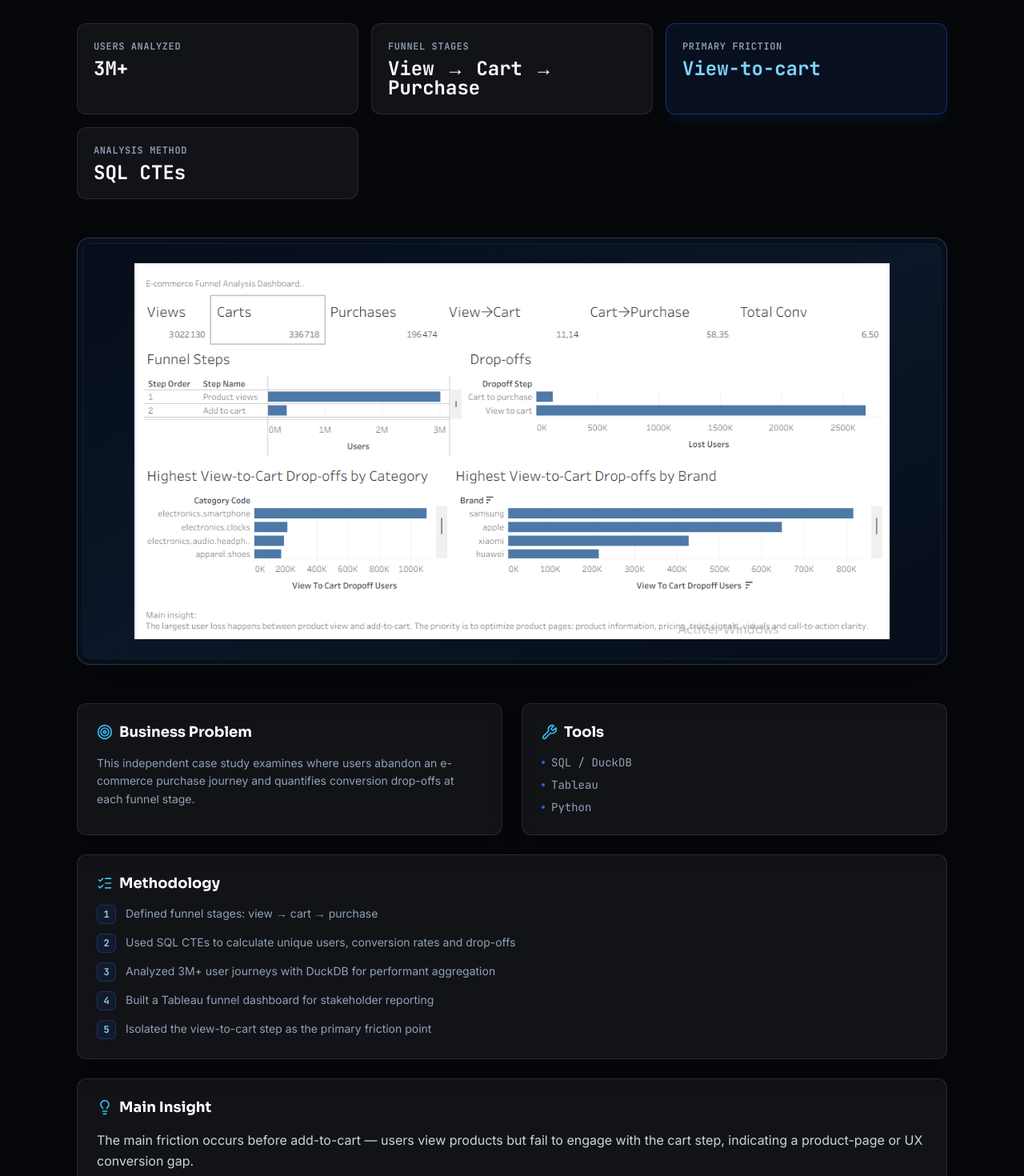
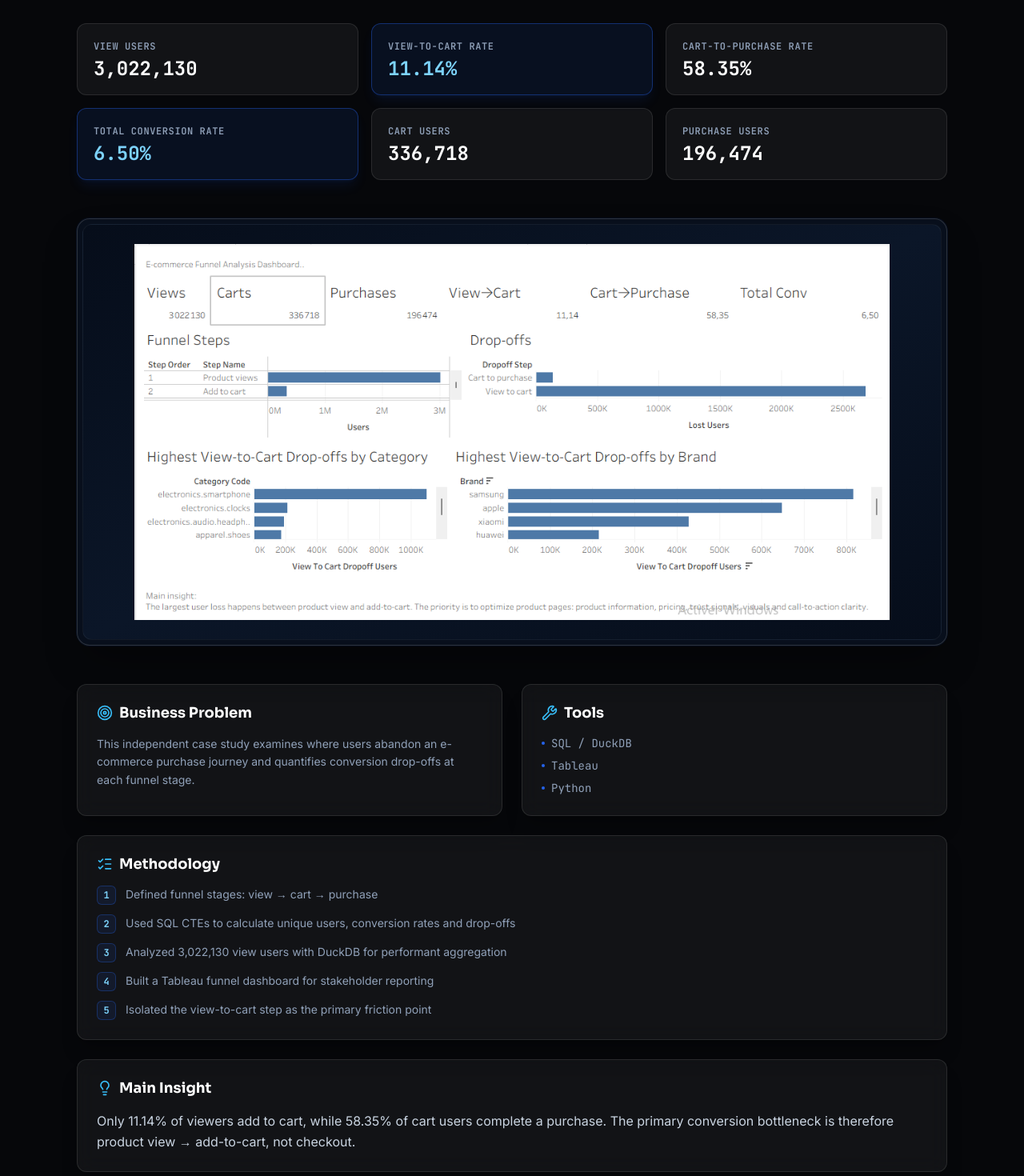
Before and after one commit to zakaria9622/zakaria-portfolio, a Next.js app: page /projects/funnel-analysis in a window 1280 px wide. Shown: the part 1420-2890 px from the top of the page at 80% size. Built offline with nearby package versions, Linux system fonts and the light colour scheme.

Commit message:
fix: use verified funnel conversion kpis

```diff
--- a/src/data/projects.ts
+++ b/src/data/projects.ts
@@ -103,7 +103,7 @@ export const projects: Project[] = [
     shortTitle: "Funnel Analysis",
     tools: ["SQL / DuckDB", "Tableau", "Python"],
     businessQuestion: "Where do users drop before purchase?",
-    scope: "More than 3M users",
+    scope: "3,022,130 view users",
     mainOutput:
       "Funnel dashboard, view-to-cart bottleneck diagnosis",
     github: "https://github.com/zakaria9622/funnel-analysis-project",
@@ -163,18 +163,20 @@ export const projects: Project[] = [
     methodology: [
       "Defined funnel stages: view → cart → purchase",
       "Used SQL CTEs to calculate unique users, conversion rates and drop-offs",
-      "Analyzed 3M+ user journeys with DuckDB for performant aggregation",
+      "Analyzed 3,022,130 view users with DuckDB for performant aggregation",
       "Built a Tableau funnel dashboard for stakeholder reporting",
       "Isolated the view-to-cart step as the primary friction point",
     ],
     kpis: [
-      { label: "Users analyzed", value: "3M+" },
-      { label: "Funnel stages", value: "View → Cart → Purchase" },
-      { label: "Primary friction", value: "View-to-cart", highlight: true },
-      { label: "Analysis method", value: "SQL CTEs" },
+      { label: "View users", value: "3,022,130" },
+      { label: "View-to-cart rate", value: "11.14%", highlight: true },
+      { label: "Cart-to-purchase rate", value: "58.35%" },
+      { label: "Total conversion rate", value: "6.50%", highlight: true },
+      { label: "Cart users", value: "336,718" },
+      { label: "Purchase users", value: "196,474" },
     ],
     mainInsight:
-      "The main friction occurs before add-to-cart — users view products but fail to engage with the cart step, indicating a product-page or UX conversion gap.",
+      "Only 11.14% of viewers add to cart, while 58.35% of cart users complete a purchase. The primary conversion bottleneck is therefore product view → add-to-cart, not checkout.",
     recommendations: [
       "A/B test product page CTAs and add-to-cart visibility",
       "Analyze product categories with highest view-to-cart drop-off",
```
